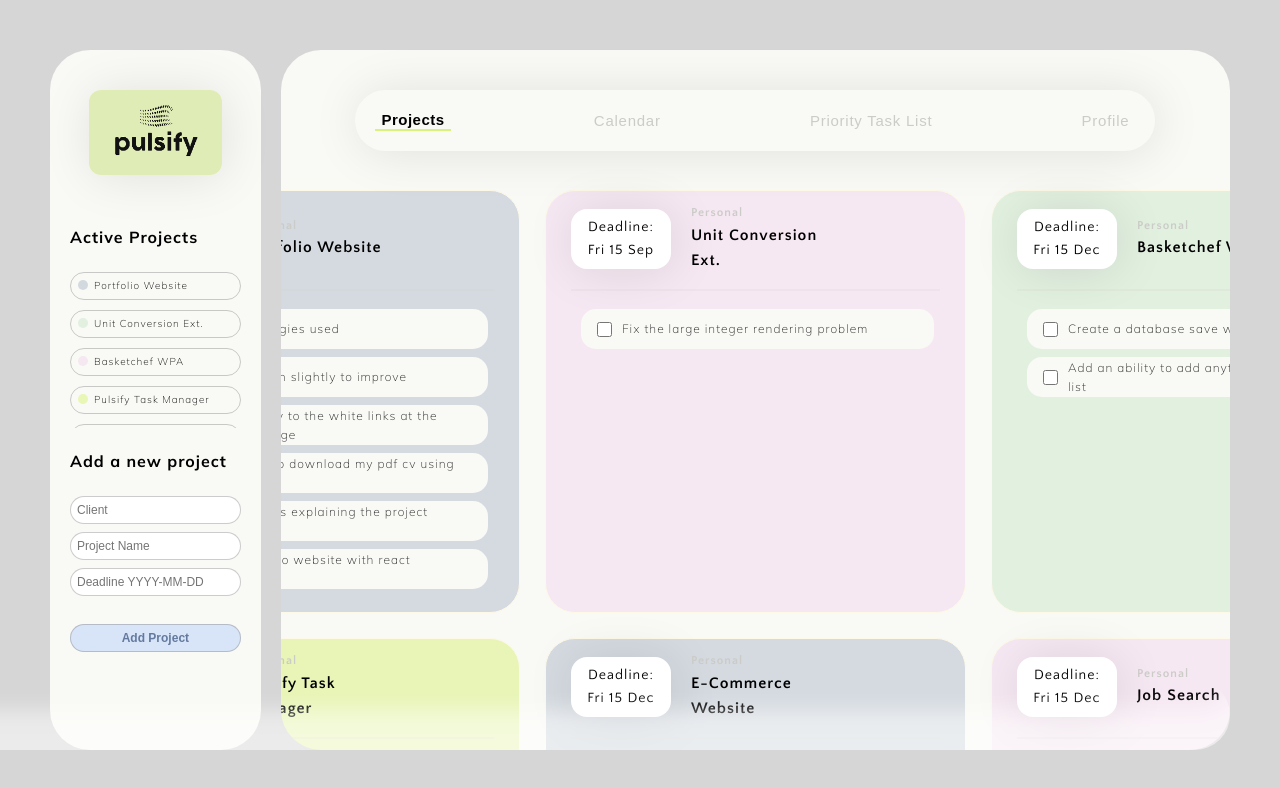
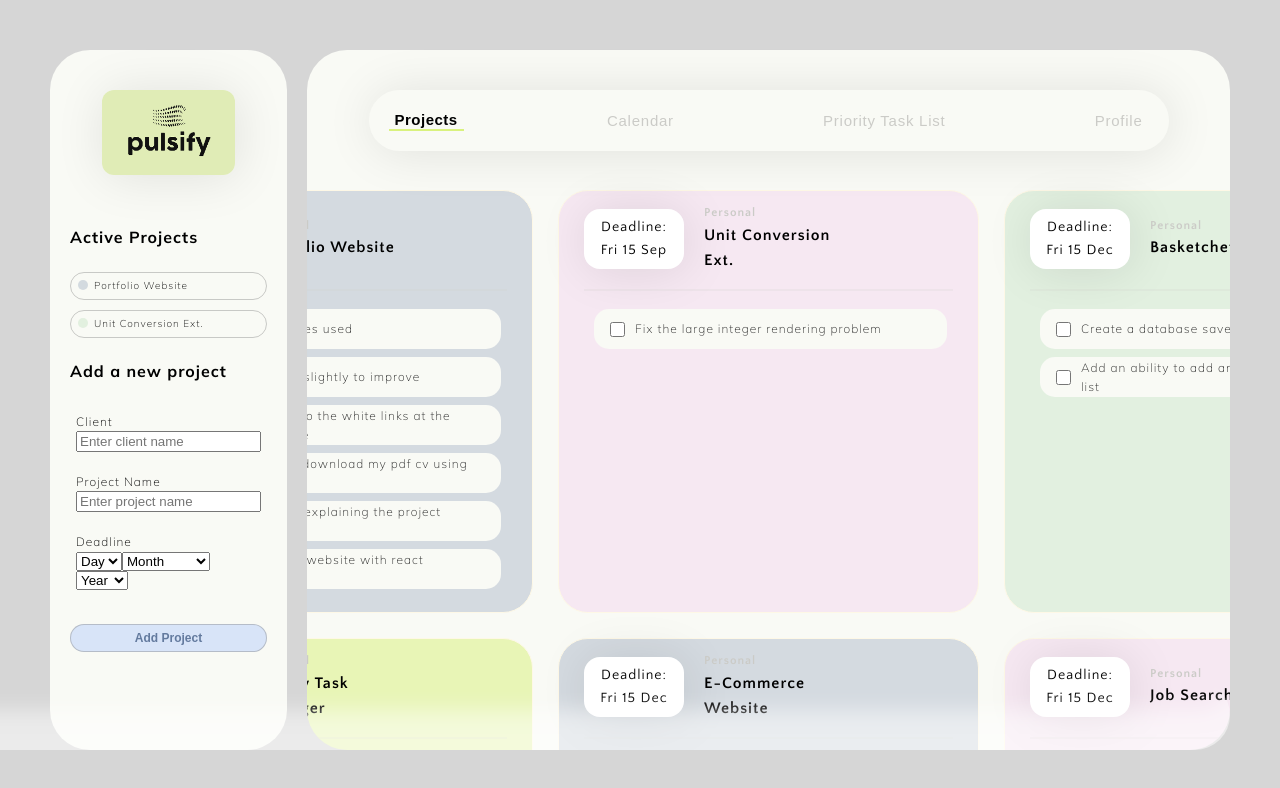
Before and after one commit to jhartdev/Pulsify, a React (Vite) app: page / in a window 1280 px wide. Shown: the top 788 px of the page. Built offline with nearby package versions, Linux system fonts and the light colour scheme.

Commit message:
Sorting form out for project adding...

```diff
--- a/src/App.css
+++ b/src/App.css
@@ -64,6 +64,11 @@
   width: 100%;
 }
 
+.error-message {
+  color: red;
+  font-size: 12px;
+}
+
 .add-project-btn {
   margin-top: 20px;
   background-color: #d8e4f8;
@@ -101,6 +106,10 @@
   padding: 6px;
   margin-bottom: 8px;
   font-size: 12px;
+}
+
+.form-group {
+  border: none;
 }
 
 .right-column {
--- a/src/components/NewProjectForm.jsx
+++ b/src/components/NewProjectForm.jsx
@@ -3,55 +3,97 @@ import React, { useState } from 'react';
 const NewProjectForm = ({ handleAddProjectCard }) => {
   const [client, setClient] = useState('');
   const [projectName, setProjectName] = useState('');
-  const [deadline, setDeadline] = useState('');
+  const [day, setDay] = useState('');
+  const [month, setMonth] = useState('');
+  const [year, setYear] = useState('');
+  const [error, setError] = useState('');
 
   const handleClientChange = (e) => {
     setClient(e.target.value);
+    setError('');
   };
 
   const handleProjectNameChange = (e) => {
     setProjectName(e.target.value);
-  };
-
-  const handleDeadlineChange = (e) => {
-    setDeadline(e.target.value);
+    setError('');
   };
 
   const handleAddProject = () => {
+    if (!client || !projectName || !day || !month || !year) {
+      setError('Please fill in all fields.');
+      return;
+    }
+
+    const parsedDeadline = new Date(`${year}-${month}-${day}`);
+    if (isNaN(parsedDeadline.getTime())) {
+      setError('Please use a valid date as a deadline.');
+      return;
+    }
+
     const newProjectCard = {
       id: Date.now(),
       client,
       projectName: projectName || 'New Project',
       todos: [],
-      deadline: new Date(deadline), // Assuming the deadline is a valid date string
+      deadline: parsedDeadline,
     };
 
     handleAddProjectCard(newProjectCard);
     setClient('');
     setProjectName('');
-    setDeadline('');
+    setDay('');
+    setMonth('');
+    setYear('');
+    setError('');
   };
+
+  const daysArray = Array.from({ length: 31 }, (_, i) => i + 1);
+  const monthsArray = [
+    'January', 'February', 'March', 'April', 'May', 'June',
+    'July', 'August', 'September', 'October', 'November', 'December'
+  ];
+  const yearsArray = Array.from({ length: 100 }, (_, i) => new Date().getFullYear() - i);
 
   return (
     <div className='new-form'>
+      <div className="form-group">
+        <label htmlFor="client">Client</label>
         <input
           type="text"
-        placeholder="Client"
+          id="client"
+          placeholder="Enter client name"
           value={client}
           onChange={handleClientChange}
         />
+      </div>
+      <div className="form-group">
+        <label htmlFor="projectName">Project Name</label>
         <input
           type="text"
-        placeholder="Project Name"
+          id="projectName"
+          placeholder="Enter project name"
           value={projectName}
           onChange={handleProjectNameChange}
         />
-      <input
-        type="text"
-        placeholder="Deadline YYYY-MM-DD"
-        value={deadline}
-        onChange={handleDeadlineChange}
-      />
+      </div>
+      <div className="form-group">
+        <label htmlFor="deadline">Deadline</label>
+        <div className="date-dropdowns">
+          <select value={day} onChange={(e) => setDay(e.target.value)}>
+            <option value="">Day</option>
+            {daysArray.map(day => <option key={day} value={day}>{day}</option>)}
+          </select>
+          <select value={month} onChange={(e) => setMonth(e.target.value)}>
+            <option value="">Month</option>
+            {monthsArray.map((month, index) => <option key={index + 1} value={index + 1}>{month}</option>)}
+          </select>
+          <select value={year} onChange={(e) => setYear(e.target.value)}>
+            <option value="">Year</option>
+            {yearsArray.map(year => <option key={year} value={year}>{year}</option>)}
+          </select>
+        </div>
+      </div>
+      {error && <div className="error-message">{error}</div>}
 
       <button className='add-project-btn' onClick={handleAddProject}>Add Project</button>
     </div>
```
Lines whose indentation alone changed are shown as unchanged.
